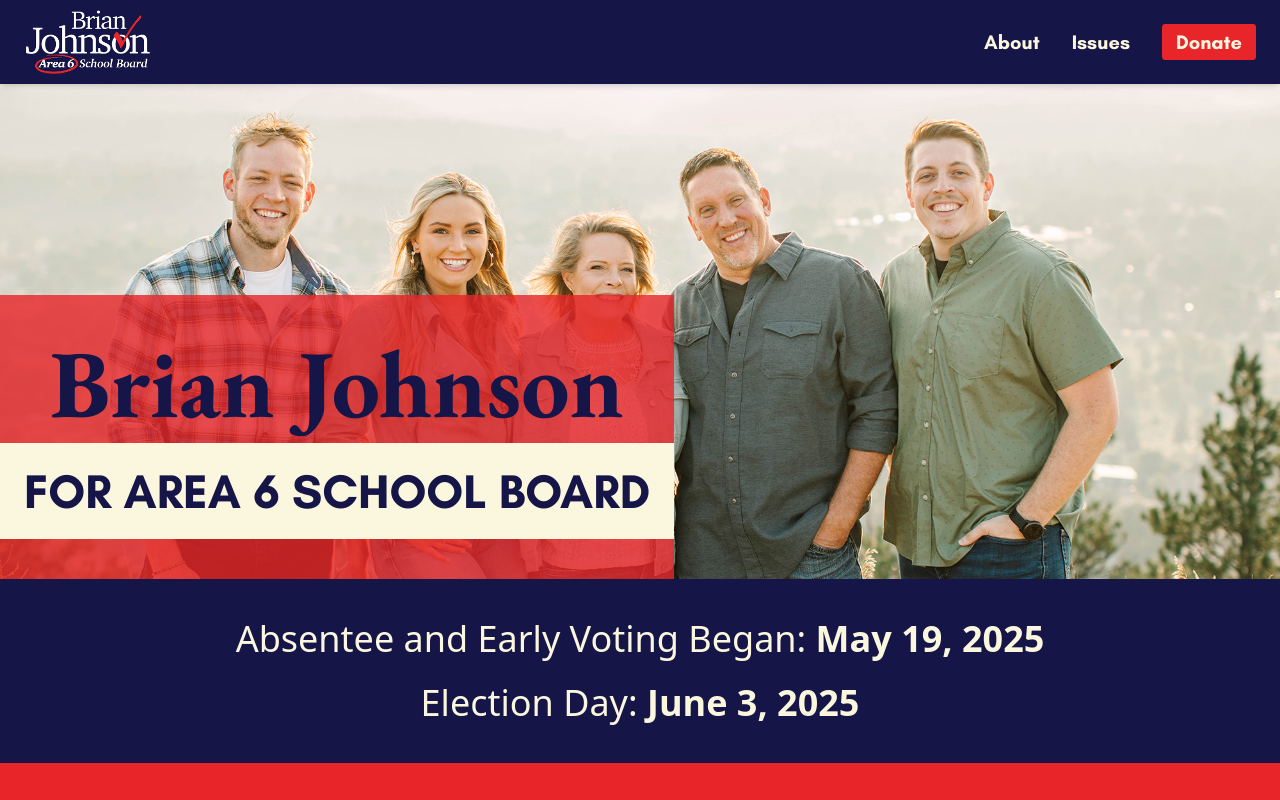
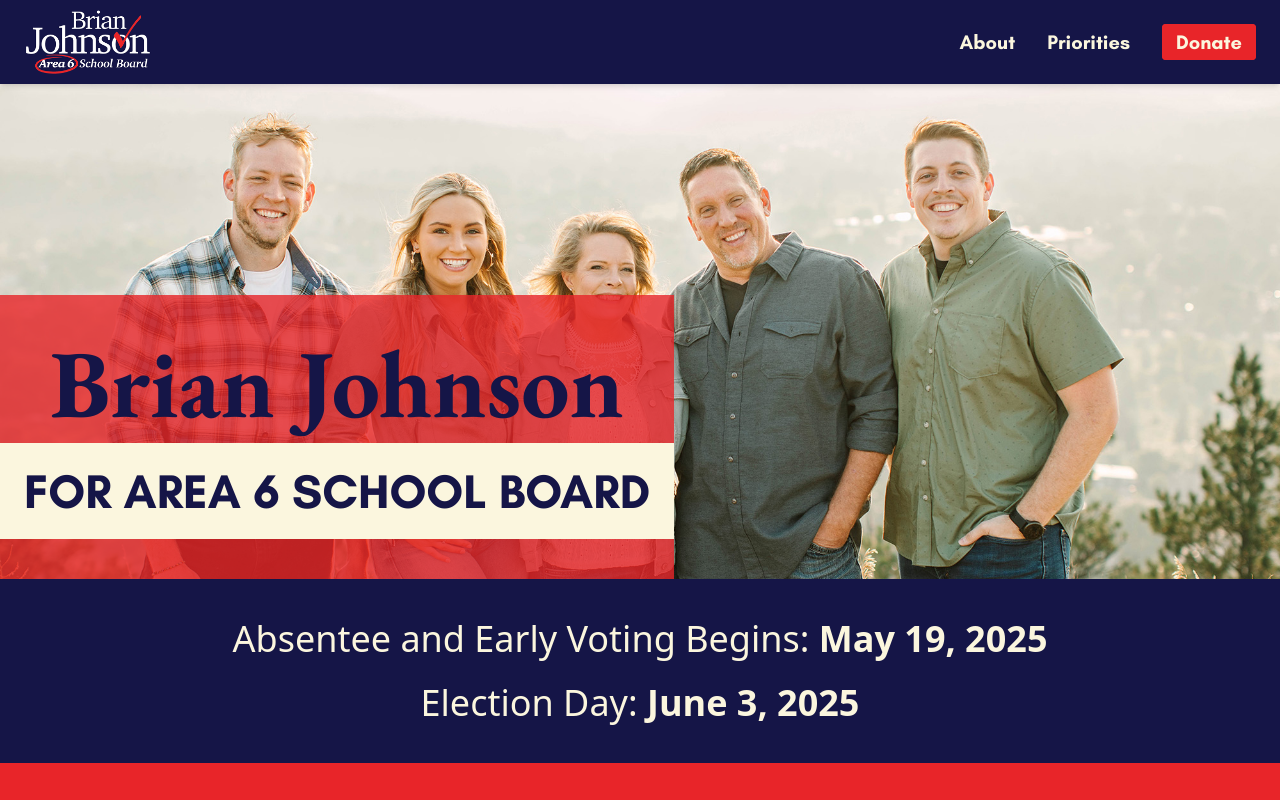
Before and after one commit to evergreendev/brian-johnson, a Next.js app: page / in a window 1280 px wide. Shown: the top 800 px of the page. Built offline with nearby package versions, Linux system fonts and the light colour scheme.

Commit message:
Update terminology from 'Issues' to 'Priorities'
Replaced references to "Issues" with "Priorities" for better clarity and alignment with messaging. Adjusted both HTML IDs and navigation links to reflect this change consistently.

```diff
--- a/app/components/Nav.tsx
+++ b/app/components/Nav.tsx
@@ -21,7 +21,7 @@ const Nav = () => {
                 </Link>
                 <div className="space-x-8">
                     <Link className="hover:text-red-500" href="/#about">About</Link>
-                    <Link className="hover:text-red-500" href="/#issues">Issues</Link>
+                    <Link className="hover:text-red-500" href="/#priorities">Priorities</Link>
                     <Link href="/"
                           className="rounded hover:bg-red-500 text-cream-500 border-2 p-3 py-1 bg-red-500 border-red-500">Donate</Link>
                 </div>
--- a/app/page.tsx
+++ b/app/page.tsx
@@ -20,7 +20,7 @@ export default function Home() {
             <div className="bg-blue-500 w-full flex justify-around">
                 <div className="max-w-screen-lg py-10 text-center px-2">
 
-                    <p className="text-4xl mb-6">Absentee and Early Voting Began: <span
+                    <p className="text-4xl mb-6">Absentee and Early Voting Begins: <span
                         className="font-bold">May 19, 2025</span></p>
                     <p className="text-4xl">Election Day: <span className="font-bold">June 3, 2025</span></p>
                 </div>
@@ -61,7 +61,7 @@ export default function Home() {
 
                 </div>
             </div>
-            <div className="bg-red-500 w-full " id="issues">
+            <div className="bg-red-500 w-full " id="priorities">
                 <div className="flex flex-col max-w-screen-lg justify-around mx-auto p-3">
                     <h2 className="font-body text-5xl mb-6 mt-8 uppercase">Priorities
                     </h2>
```
